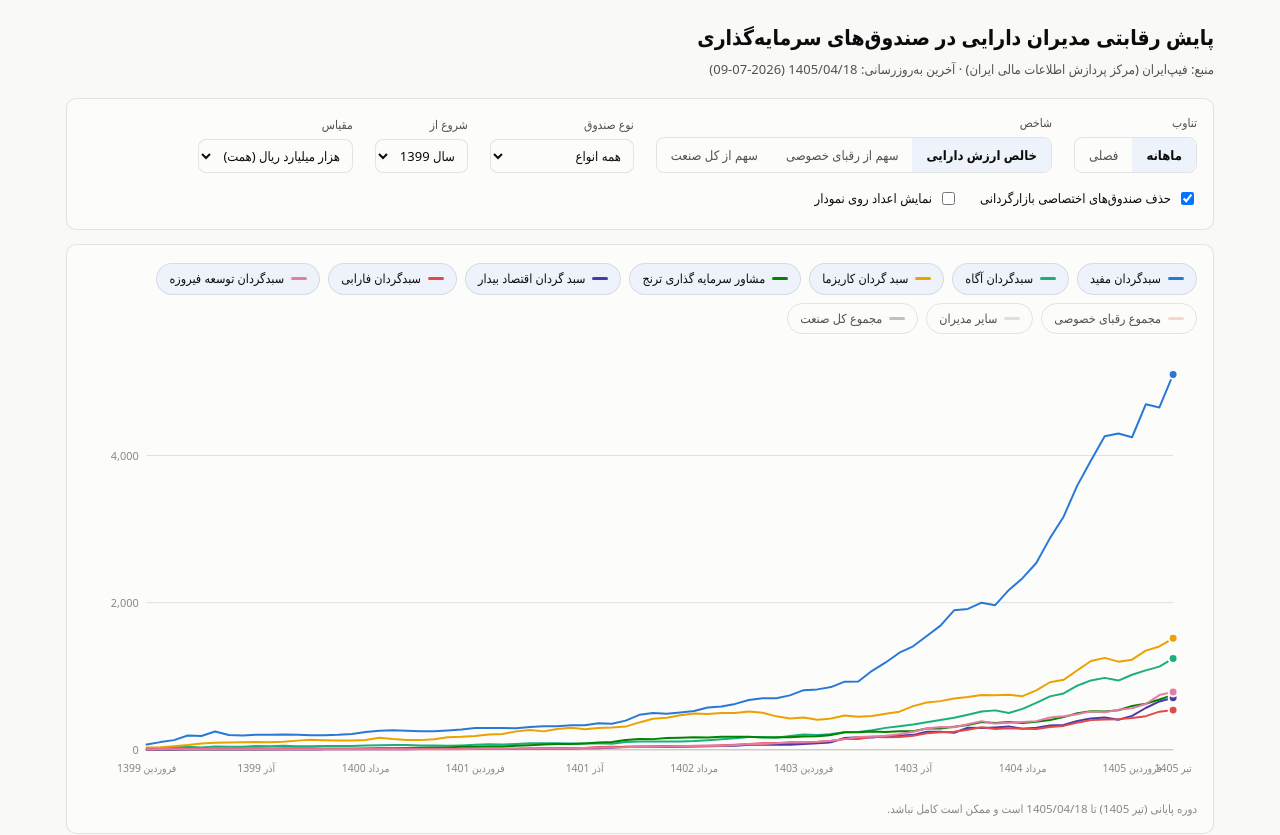
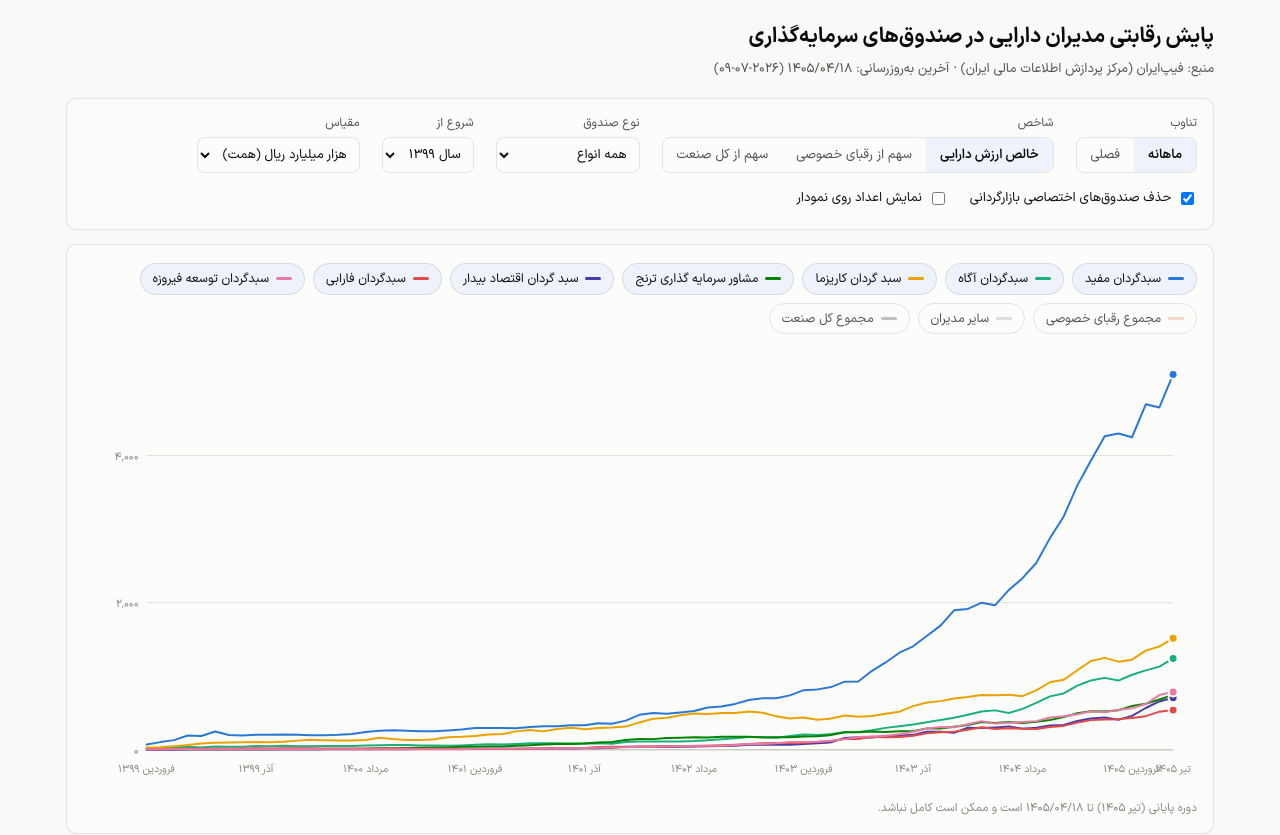
Before and after one commit to gh-azad/fund-market-report, a plain HTML site: page index.html in a window 1280 px wide. Shown: the top 835 px of the page. Drawn offline with Linux system fonts and the light colour scheme.

Commit message:
Use IRANSansX FaNum webfont for the dashboard
Co-Authored-By: Claude Fable 5 <noreply@anthropic.com>

```diff
--- a/index.html
+++ b/index.html
@@ -39,10 +39,30 @@
       --chip-on: #24303f;
     }
   }
+  @font-face {
+    font-family: "IRANSansX FaNum";
+    src: url("fonts/IRANSansXFaNum-Regular.ttf") format("truetype");
+    font-weight: 400; font-style: normal; font-display: swap;
+  }
+  @font-face {
+    font-family: "IRANSansX FaNum";
+    src: url("fonts/IRANSansXFaNum-Medium.ttf") format("truetype");
+    font-weight: 500; font-style: normal; font-display: swap;
+  }
+  @font-face {
+    font-family: "IRANSansX FaNum";
+    src: url("fonts/IRANSansXFaNum-DemiBold.ttf") format("truetype");
+    font-weight: 600; font-style: normal; font-display: swap;
+  }
+  @font-face {
+    font-family: "IRANSansX FaNum";
+    src: url("fonts/IRANSansXFaNum-Bold.ttf") format("truetype");
+    font-weight: 700; font-style: normal; font-display: swap;
+  }
   * { box-sizing: border-box; }
   body {
     margin: 0; background: var(--page); color: var(--text-primary);
-    font-family: system-ui, "Segoe UI", Tahoma, sans-serif;
+    font-family: "IRANSansX FaNum", system-ui, "Segoe UI", Tahoma, sans-serif;
     font-size: 14px; line-height: 1.7;
   }
   .wrap { max-width: 1180px; margin: 0 auto; padding: 20px 16px 48px; }
```
Also changed, not shown: fonts/IRANSansXFaNum-Bold.ttf (added), fonts/IRANSansXFaNum-DemiBold.ttf (added), fonts/IRANSansXFaNum-Medium.ttf (added), fonts/IRANSansXFaNum-Regular.ttf (added).
